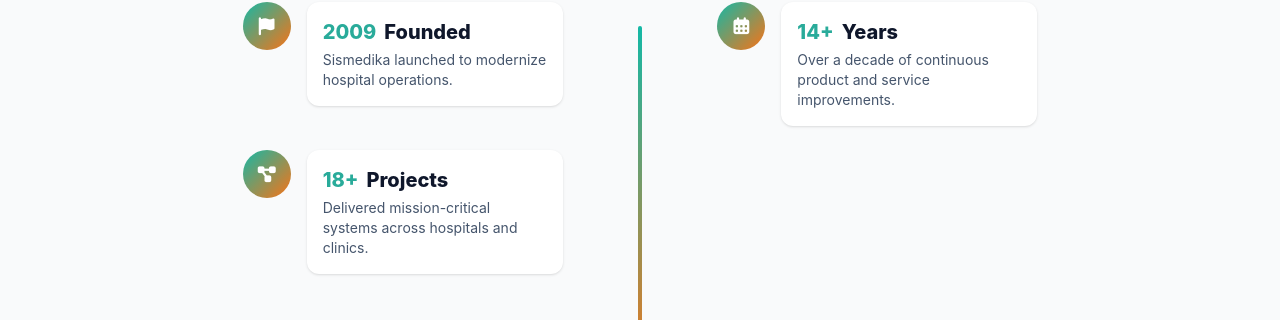
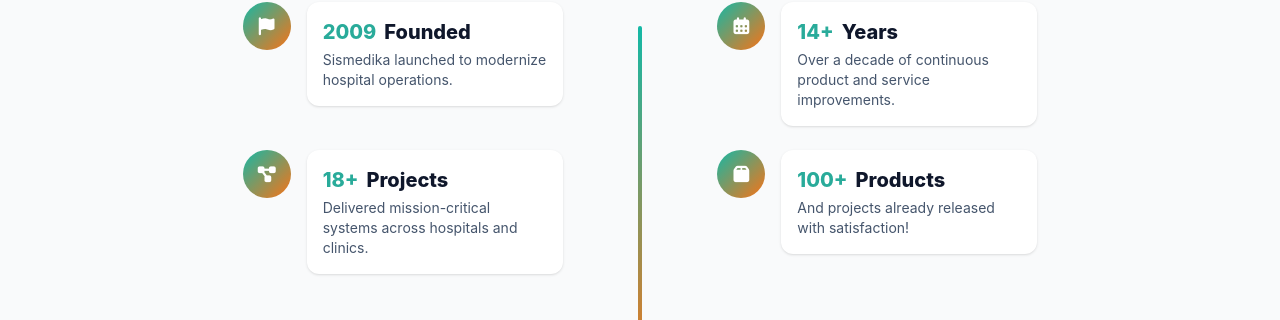
Before and after one commit to sismedikafardil/sismedika-web-reactts, a React (Vite) app: page / in a window 1280 px wide. Shown: the part 1495-1815 px from the top of the page. Built offline with nearby package versions, Linux system fonts and the light colour scheme.

Commit message:
feat: add milestone '100+ Products' to OurJourney

```diff
--- a/src/components/molecules/OurJourney.tsx
+++ b/src/components/molecules/OurJourney.tsx
@@ -6,6 +6,7 @@
   { year: '2009', title: 'Founded', desc: 'Sismedika launched to modernize hospital operations.', icon: 'fa-solid fa-flag' },
   { year: '14+', title: 'Years', desc: 'Over a decade of continuous product and service improvements.', icon: 'fa-solid fa-calendar-days' },
   { year: '18+', title: 'Projects', desc: 'Delivered mission-critical systems across hospitals and clinics.', icon: 'fa-solid fa-diagram-project' },
+  { year: '100+', title: 'Products', desc: 'And projects already released with satisfaction!', icon: 'fa-solid fa-box' },
 ]
 
 export default function OurJourney({ className = '' }: { className?: string }) {
```
